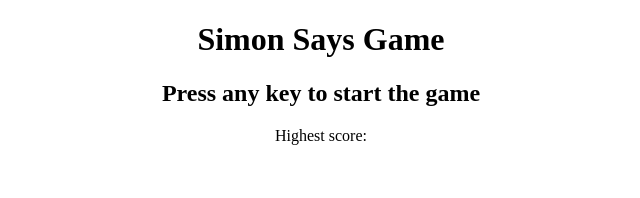
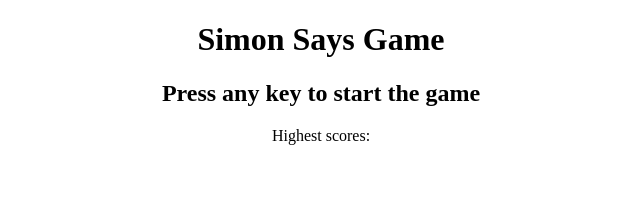
Before and after one commit to SUBHA-HAZRA/Simon_Game, a plain HTML site: page index.html in a window 1280 px wide. Shown: the top 198 px of the page, 319-959 px from the left. Drawn offline with Linux system fonts and the light colour scheme.

Commit message:
index modified

```diff
--- a/index.html
+++ b/index.html
@@ -9,7 +9,7 @@
 <body>
     <h1>Simon Says Game</h1>
     <h2>Press any key to start the game</h2>
-    <p id="highest">Highest score: </p>
+    <p id="highest">Highest scores: </p>
     <div class="Btn-contaner">
         <div class="line-one" >
             <!-- 1 -->
```
